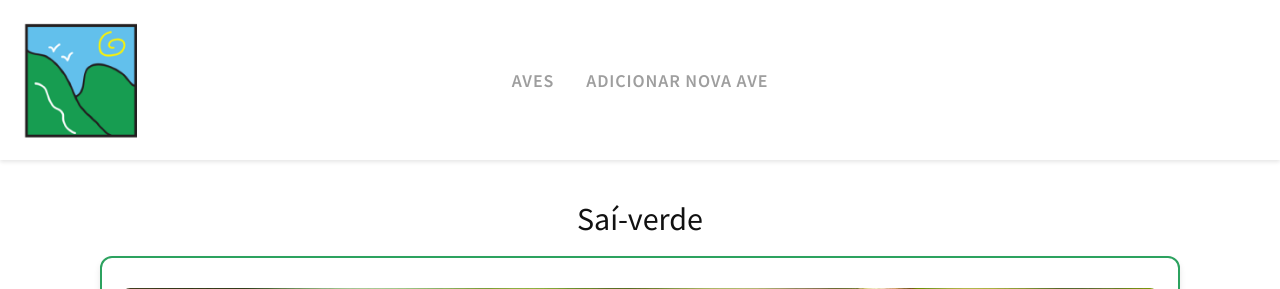
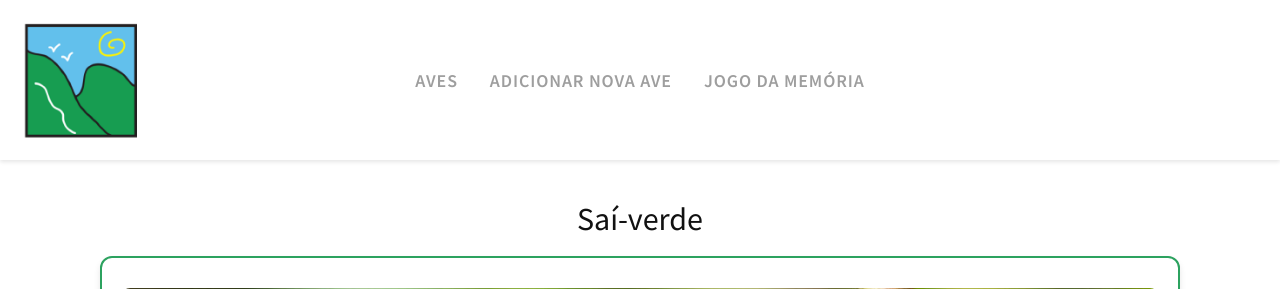
Before and after one commit to gmilare/Aves_FazToca, a Flask app: page /1 in a window 1280 px wide. Shown: the top 289 px of the page. Run offline with Flask 3, Linux system fonts and the light colour scheme; some libraries are stand-ins or nearby versions.

Commit message:
add page jogo memoria

```diff
--- a/templates/base.html
+++ b/templates/base.html
@@ -180,6 +180,7 @@
                     {% if session.get('logged_in') %}
                     <li><a href="{{ url_for('logout') }}">Sair</a></li>
                     {% endif %}
+                    <li><a href="{{ url_for('jogo') }}">Jogo da Memória</a></li>
                 </ul>
             </div>
             <div class="nav-logo-placeholder"></div>
```
